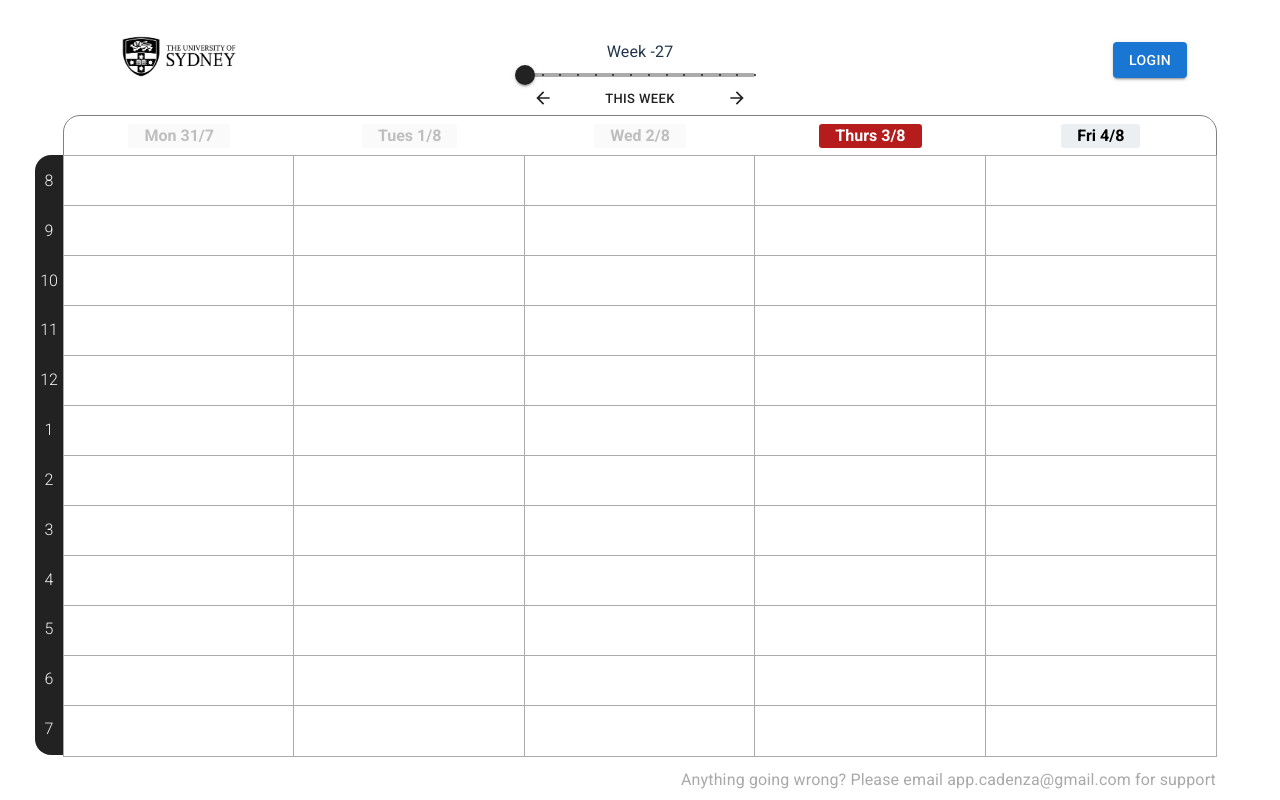
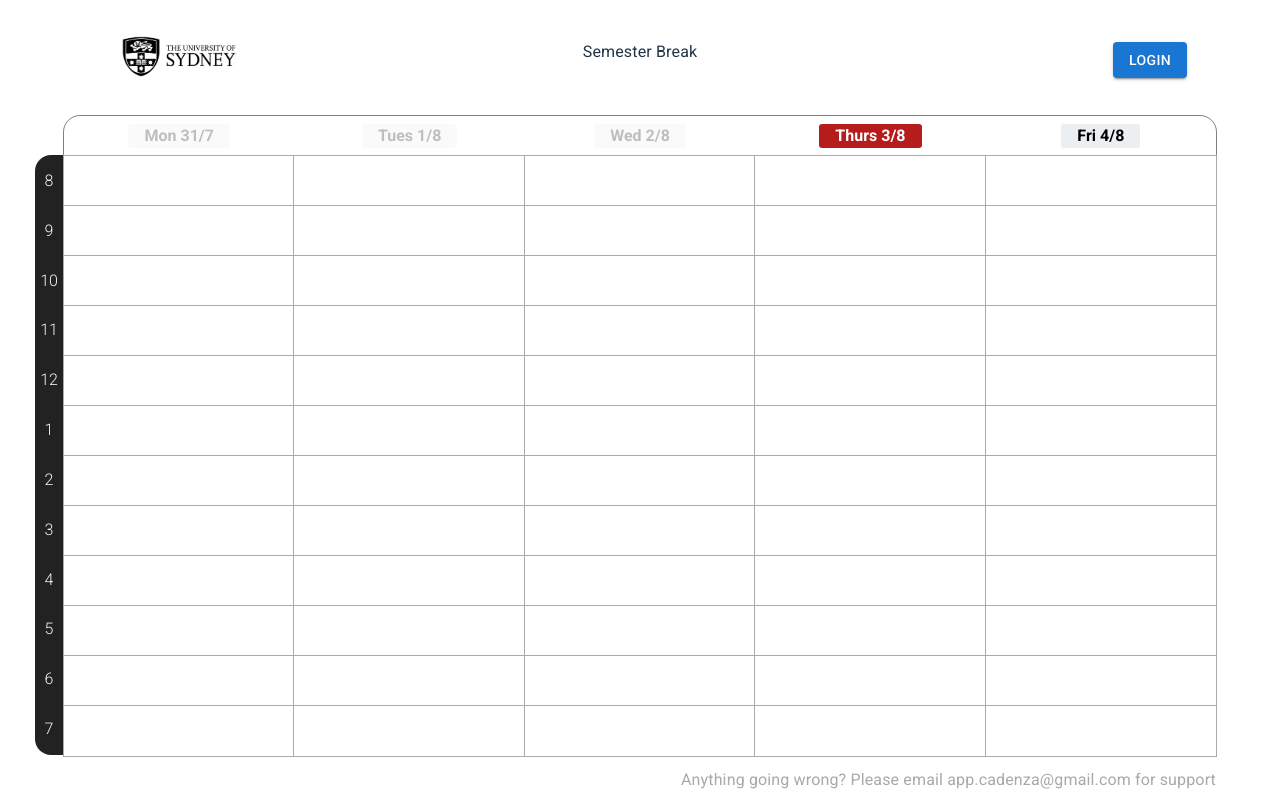
Before and after one commit to jarrahffe/OLE_FRONTEND, a React (Vite) app in the folder OLE_FRONTEND/: page / in a window 1280 px wide. Built offline with nearby package versions, Linux system fonts and the light colour scheme; no server answers.

Commit message:
configured & restructured  Semester Periods

```diff
--- a/OLE_FRONTEND/src/App.tsx
+++ b/OLE_FRONTEND/src/App.tsx
@@ -16,7 +16,7 @@ import { mapDaysToDate } from './helpers/DateHelpers';
 import { Activity } from './config/activity';
 import { animated, useTransition } from '@react-spring/web';
 import LoginCard from './components/timetable/Auth/LoginCard';
-import { CURRENT_WEEK } from './config/CurrentWeek';
+import { CURRENT_WEEK, NUM_WEEKS_TOTAL, SESSION } from './config/Settings';
 import { SwapRequest } from './config/SwapRequest';
 
 function App() {
@@ -67,6 +67,8 @@ function App() {
 
 
   const [incomingSwapsLen, setIncomingSwapsLen] = React.useState(0);
+
+
 
   React.useEffect(() => {
     setLoaded(false);
--- a/OLE_FRONTEND/src/components/nav/NavBar.tsx
+++ b/OLE_FRONTEND/src/components/nav/NavBar.tsx
@@ -17,7 +17,7 @@ import ErrorIcon from '@mui/icons-material/Error';
 import { animated, useTransition } from '@react-spring/web';
 import SwapHubDropdown from './SwapHubDropdown';
 import { SwapRequest } from '../../config/SwapRequest';
-import { CURRENT_WEEK } from '../../config/CurrentWeek';
+import { CURRENT_WEEK, NUM_WEEKS_TOTAL, TEACHER_NAME, SEMESTER, SESSION  } from '../../config/Settings';
 
 type Props = {
   setLoginModalActive: React.Dispatch<React.SetStateAction<boolean>>
@@ -28,16 +28,16 @@ const NavBar = (props: Props) => {
 
   const isMobile = window.innerWidth < 601;
 
-  const TEACHER_NAME = "Ole";
   const HEADER_FONT_SIZE = isMobile ? "h6" : "h5";
   const HEADER_WIDTH = isMobile ? "50%" : "15%";
   const HEADER_DIST_FROM_TOP = isMobile ? "1.5%" : "5%";
   const HEADER_DIST_FROM_SIDE = isMobile ? "0%" : "2.5%";
 
-  const NUM_WEEKS_TOTAL = 13;
 
   const { selectedWeek, setSelectedWeek } = React.useContext(WeekContext);
   const { dateMap, setDateMap } = React.useContext(DateMapContext);
+
+
   const {
     blockSelect, setBlockSelect,
     eventSelect, setEventSelect,
@@ -71,8 +71,11 @@ const NavBar = (props: Props) => {
     },
   });
 
+
+
   function handleSliderChange(val: number) {
-    if (val > 13 || val < 0) return
+    if (val > NUM_WEEKS_TOTAL || val < 0) return
+
     setSelectedWeek(val);
     setDateMap(mapDaysToDate(val - CURRENT_WEEK));
   }
@@ -209,11 +212,12 @@ const NavBar = (props: Props) => {
       left: "25%", display: "flex", flexDirection: "column"}}>
 
         <Typography sx={{display: "flex", justifyContent: "center", fontSize: "1rem"}}>
-          Week {selectedWeek}
+          {SESSION}
         </Typography>
 
           {
             multiActivities === undefined && multiDelete === undefined && !swapMenuModal ?
+            (SESSION ===  'Semester Break' ) ? null : (
               <>
                 <Slider
                 sx={{position: "absolute", top: "50%"}}
@@ -228,8 +232,8 @@ const NavBar = (props: Props) => {
                 />
                 <IconButton  sx={{position: "absolute", right: "0%", top: "100%"}} onClick={() => handleSliderChange(selectedWeek + 1)}><ArrowForwardIcon fontSize='small' color='primary'/></IconButton>
                 <IconButton sx={{position: "absolute", left: "0%", top: "100%"}} onClick={() => handleSliderChange(selectedWeek - 1)}><ArrowBackIcon fontSize='small' color='primary'/></IconButton>
-              <Button size='small' sx={{position: "absolute", left: "30%", right: "30%", top: "110%"}} onClick={() => handleSliderChange(CURRENT_WEEK)}>This Week</Button>
-            </>
+                <Button size='small' sx={{position: "absolute", left: "30%", right: "30%", top: "110%"}} onClick={() => handleSliderChange(CURRENT_WEEK)}>{(selectedWeek < 14) ? `Week ${selectedWeek}` : "Exam Period"}</Button>
+             </>)
             :
             <Alert
             severity='warning'
--- a/OLE_FRONTEND/src/components/timetable/Grid/GridCell.tsx
+++ b/OLE_FRONTEND/src/components/timetable/Grid/GridCell.tsx
@@ -10,7 +10,7 @@ import { ClickContext, TimeCardContext, DayCardContext, WeekContext, MultiSelect
 import { animated, useSpring, useTransition } from '@react-spring/web';
 import { IconButton, Menu, MenuItem, Tooltip } from '@mui/material';
 import { deleteActivity } from '../../../helpers/RequestHelpers';
-import { CURRENT_WEEK } from '../../../config/CurrentWeek';
+import { CURRENT_WEEK, NUM_WEEKS_TOTAL } from '../../../config/Settings';
 import StudioRadialMenu from './StudioRadialMenu';
 
 const BLOCK_NAME = "block";
@@ -57,8 +57,12 @@ const GridCell = (props: Props) => {
   const isOneWeekInAdvanceNotThursday = selectedWeek - CURRENT_WEEK === 1 && moment().weekday() < 4;
   const isMobile = window.innerWidth < 601;
 
+  const isSemesterBreak = (CURRENT_WEEK > NUM_WEEKS_TOTAL) || (CURRENT_WEEK < 0)
+
   let invalidBookMessage = "";
-  if (hasExpired) invalidBookMessage = "Time is in the past!";
+
+  if (isSemesterBreak) invalidBookMessage = "Semester Break";
+  else if (hasExpired) invalidBookMessage = "Time is in the past!";
   else if (isGtOneWeekInAdvance) invalidBookMessage = `Time is ${selectedWeek - CURRENT_WEEK} weeks ahead!`;
   else if (isOneWeekInAdvanceNotThursday) invalidBookMessage = "Please wait until Thursday to book";
 
@@ -408,7 +412,7 @@ const GridCell = (props: Props) => {
         <div className="grid-cell-blank"
         onMouseEnter={() => handleEnter()}
         onMouseDown={() => {
-          if (hasExpired || (isGtOneWeekInAdvance && !isSuperUser) || (isOneWeekInAdvanceNotThursday && !isSuperUser)) {
+          if (hasExpired || (isGtOneWeekInAdvance && !isSuperUser) || (isOneWeekInAdvanceNotThursday && !isSuperUser) || isSemesterBreak) {
             setPastTimeTooltip(true);
             setTimeout(() => {
               setPastTimeTooltip(false);
--- a/OLE_FRONTEND/src/config/CurrentWeek.tsx
+++ /dev/null
@@ -1,3 +0,0 @@
-import moment from "moment";
-
-export const CURRENT_WEEK = moment().diff(moment("2024-02-18", "YYYY-MM-DD"), "weeks") + 1;
--- /dev/null
+++ b/OLE_FRONTEND/src/config/Settings.ts
@@ -0,0 +1,21 @@
+import moment from "moment";
+export const START_SEMESTER = "2024-07-22";
+export const SEMESTER = 2;
+
+export const CURRENT_WEEK = moment().diff(moment(START_SEMESTER, "YYYY-MM-DD"), "weeks");
+export const NUM_WEEKS_TOTAL = 18;
+export const TEACHER_NAME = "Ole";
+export let SESSION =  'Semester Break' || `Semester ${SEMESTER}` || 'Exam Period';
+
+
+if (0 <= CURRENT_WEEK && CURRENT_WEEK < 13) {
+    SESSION = `Semester ${SEMESTER}`;
+
+} else if (0 < CURRENT_WEEK && CURRENT_WEEK < 18) {
+    SESSION = 'Exam Period'
+} else {
+    SESSION = 'Semester Break'
+};
+
+console.log(SESSION);
+console.log(CURRENT_WEEK);
```
Also changed, not shown: OLE_FRONTEND/src/Theme.ts (renamed from OLE_FRONTEND/src/Theme.tsx). Lines whose indentation alone changed are shown as unchanged.
